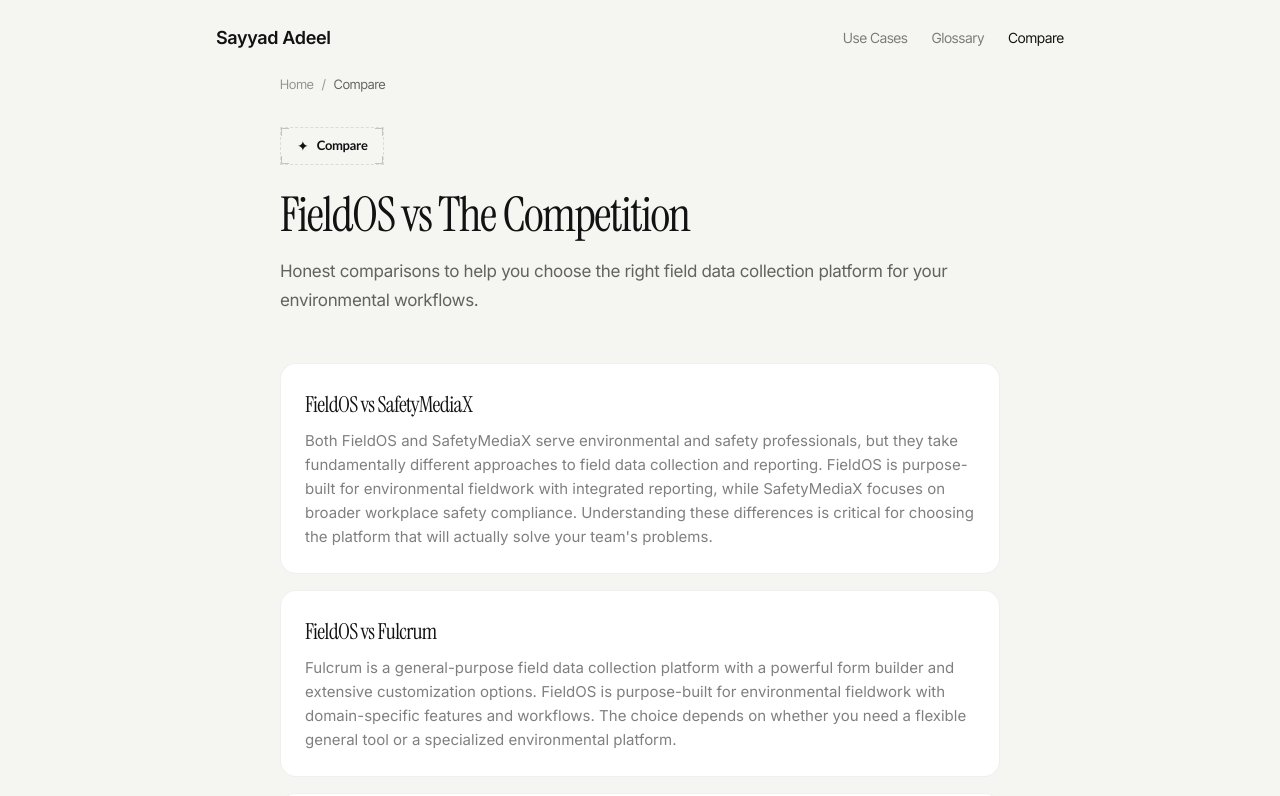
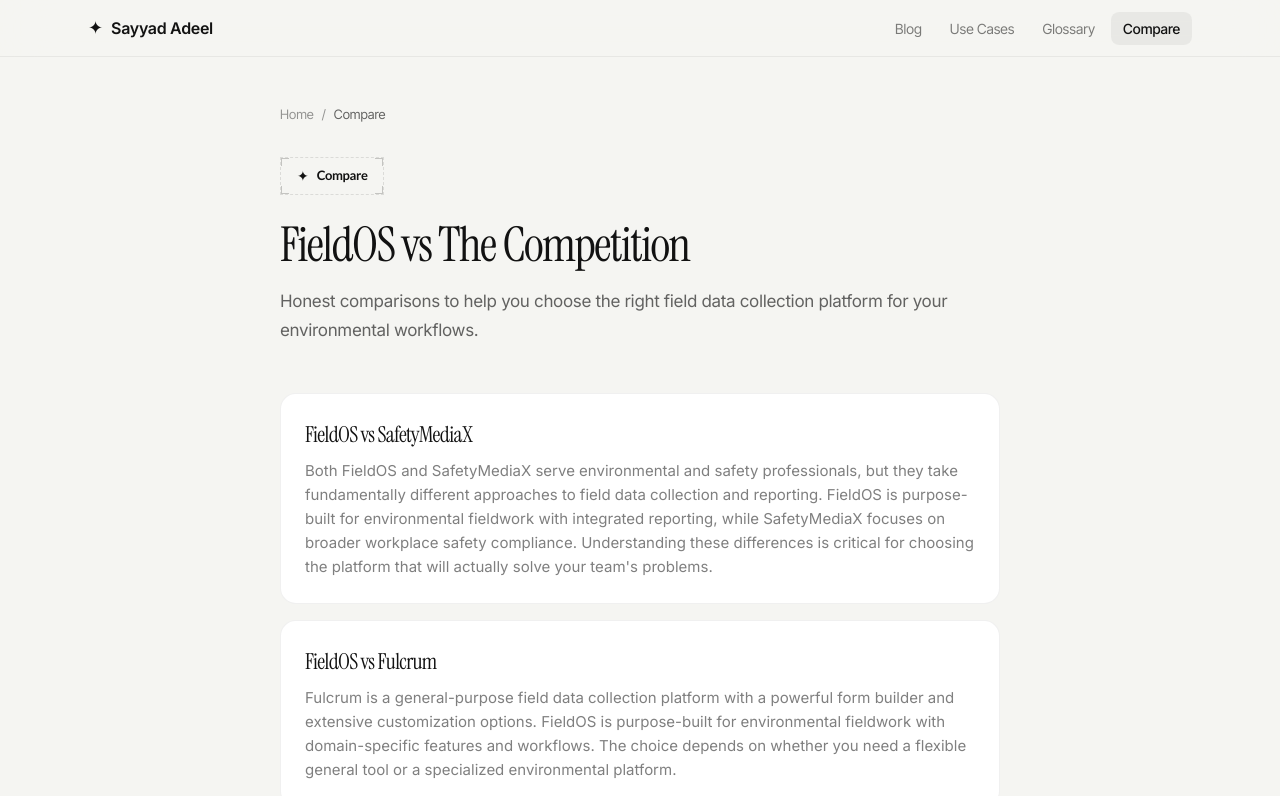
Before and after one commit to SayyadAdeel-a/sayyadadeel, a Next.js app: page /compare in a window 1280 px wide. Shown: the top 796 px of the page. Built offline with nearby package versions, Linux system fonts and the light colour scheme.

Commit message:
Add sticky header and shared footer across all public pages, remove inline navs

```diff
--- a/app/blog/[slug]/page.tsx
+++ b/app/blog/[slug]/page.tsx
@@ -66,19 +66,7 @@
       />
 
       <main className="min-h-screen bg-[#f5f5f2]">
-        <nav className="mx-auto flex max-w-4xl items-center justify-between px-6 py-6">
-          <Link href="/" className="font-sans text-[18px] font-semibold tracking-[-0.36px] text-[#121212]">
-            Sayyad Adeel
-          </Link>
-          <div className="flex items-center gap-6 font-tight text-[14px] text-black/50">
-            <Link href="/blog" className="hover:text-[#121212] transition-colors">Blog</Link>
-            <Link href="/use-cases" className="hover:text-[#121212] transition-colors">Use Cases</Link>
-            <Link href="/glossary" className="hover:text-[#121212] transition-colors">Glossary</Link>
-            <Link href="/compare" className="hover:text-[#121212] transition-colors">Compare</Link>
-          </div>
-        </nav>
-
-        <article className="mx-auto max-w-3xl px-6 pb-24">
+        <article className="mx-auto max-w-3xl px-6 py-12 pb-24">
           <nav className="mb-8 font-tight text-[13px] text-black/40">
             <Link href="/" className="hover:text-[#121212]">Home</Link>
             <span className="mx-2">/</span>
--- a/app/blog/page.tsx
+++ b/app/blog/page.tsx
@@ -17,20 +17,7 @@
 
 export default function BlogHub() {
   return (
-    <main className="min-h-screen bg-[#f5f5f2]">
-      <nav className="mx-auto flex max-w-4xl items-center justify-between px-6 py-6">
-        <Link href="/" className="font-sans text-[18px] font-semibold tracking-[-0.36px] text-[#121212]">
-          Sayyad Adeel
-        </Link>
-        <div className="flex items-center gap-6 font-tight text-[14px] text-black/50">
-          <Link href="/blog" className="text-[#121212]">Blog</Link>
-          <Link href="/use-cases" className="hover:text-[#121212] transition-colors">Use Cases</Link>
-          <Link href="/glossary" className="hover:text-[#121212] transition-colors">Glossary</Link>
-          <Link href="/compare" className="hover:text-[#121212] transition-colors">Compare</Link>
-        </div>
-      </nav>
-
-      <section className="mx-auto max-w-3xl px-6 pb-24">
+    <section className="mx-auto max-w-3xl px-6 py-12 pb-24">
         <nav className="mb-8 font-tight text-[13px] text-black/40">
           <Link href="/" className="hover:text-[#121212]">Home</Link>
           <span className="mx-2">/</span>
@@ -85,6 +72,5 @@
           ))}
         </div>
       </section>
-    </main>
   );
 }
--- a/app/compare/[slug]/page.tsx
+++ b/app/compare/[slug]/page.tsx
@@ -80,19 +80,7 @@
       )}
 
       <main className="min-h-screen bg-[#f5f5f2]">
-        {/* Nav */}
-        <nav className="mx-auto flex max-w-4xl items-center justify-between px-6 py-6">
-          <Link href="/" className="font-sans text-[18px] font-semibold tracking-[-0.36px] text-[#121212]">
-            Sayyad Adeel
-          </Link>
-          <div className="flex items-center gap-6 font-tight text-[14px] text-black/50">
-            <Link href="/use-cases" className="hover:text-[#121212] transition-colors">Use Cases</Link>
-            <Link href="/glossary" className="hover:text-[#121212] transition-colors">Glossary</Link>
-            <Link href="/compare" className="hover:text-[#121212] transition-colors">Compare</Link>
-          </div>
-        </nav>
-
-        <article className="mx-auto max-w-3xl px-6 pb-24">
+        <article className="mx-auto max-w-3xl px-6 py-12 pb-24">
           {/* Breadcrumb */}
           <nav className="mb-8 font-tight text-[13px] text-black/40">
             <Link href="/" className="hover:text-[#121212]">Home</Link>
--- a/app/compare/page.tsx
+++ b/app/compare/page.tsx
@@ -17,19 +17,7 @@
 
 export default function CompareHub() {
   return (
-    <main className="min-h-screen bg-[#f5f5f2]">
-      <nav className="mx-auto flex max-w-4xl items-center justify-between px-6 py-6">
-        <Link href="/" className="font-sans text-[18px] font-semibold tracking-[-0.36px] text-[#121212]">
-          Sayyad Adeel
-        </Link>
-        <div className="flex items-center gap-6 font-tight text-[14px] text-black/50">
-          <Link href="/use-cases" className="hover:text-[#121212] transition-colors">Use Cases</Link>
-          <Link href="/glossary" className="hover:text-[#121212] transition-colors">Glossary</Link>
-          <Link href="/compare" className="text-[#121212]">Compare</Link>
-        </div>
-      </nav>
-
-      <section className="mx-auto max-w-3xl px-6 pb-24">
+    <section className="mx-auto max-w-3xl px-6 py-12 pb-24">
         <nav className="mb-8 font-tight text-[13px] text-black/40">
           <Link href="/" className="hover:text-[#121212]">Home</Link>
           <span className="mx-2">/</span>
@@ -69,6 +57,5 @@
           ))}
         </div>
       </section>
-    </main>
   );
 }
--- a/app/glossary/[slug]/page.tsx
+++ b/app/glossary/[slug]/page.tsx
@@ -77,19 +77,7 @@
       )}
 
       <main className="min-h-screen bg-[#f5f5f2]">
-        {/* Nav */}
-        <nav className="mx-auto flex max-w-4xl items-center justify-between px-6 py-6">
-          <Link href="/" className="font-sans text-[18px] font-semibold tracking-[-0.36px] text-[#121212]">
-            Sayyad Adeel
-          </Link>
-          <div className="flex items-center gap-6 font-tight text-[14px] text-black/50">
-            <Link href="/use-cases" className="hover:text-[#121212] transition-colors">Use Cases</Link>
-            <Link href="/glossary" className="hover:text-[#121212] transition-colors">Glossary</Link>
-            <Link href="/compare" className="hover:text-[#121212] transition-colors">Compare</Link>
-          </div>
-        </nav>
-
-        <article className="mx-auto max-w-3xl px-6 pb-24">
+        <article className="mx-auto max-w-3xl px-6 py-12 pb-24">
           {/* Breadcrumb */}
           <nav className="mb-8 font-tight text-[13px] text-black/40">
             <Link href="/" className="hover:text-[#121212]">Home</Link>
--- a/app/glossary/page.tsx
+++ b/app/glossary/page.tsx
@@ -17,19 +17,7 @@
 
 export default function GlossaryHub() {
   return (
-    <main className="min-h-screen bg-[#f5f5f2]">
-      <nav className="mx-auto flex max-w-4xl items-center justify-between px-6 py-6">
-        <Link href="/" className="font-sans text-[18px] font-semibold tracking-[-0.36px] text-[#121212]">
-          Sayyad Adeel
-        </Link>
-        <div className="flex items-center gap-6 font-tight text-[14px] text-black/50">
-          <Link href="/use-cases" className="hover:text-[#121212] transition-colors">Use Cases</Link>
-          <Link href="/glossary" className="text-[#121212]">Glossary</Link>
-          <Link href="/compare" className="hover:text-[#121212] transition-colors">Compare</Link>
-        </div>
-      </nav>
-
-      <section className="mx-auto max-w-3xl px-6 pb-24">
+    <section className="mx-auto max-w-3xl px-6 py-12 pb-24">
         <nav className="mb-8 font-tight text-[13px] text-black/40">
           <Link href="/" className="hover:text-[#121212]">Home</Link>
           <span className="mx-2">/</span>
@@ -74,6 +62,5 @@
           ))}
         </div>
       </section>
-    </main>
   );
 }
--- a/app/layout.tsx
+++ b/app/layout.tsx
@@ -1,5 +1,7 @@
 import type { Metadata, Viewport } from "next";
 import { Geist, Geist_Mono, Inter, Inter_Tight, Instrument_Serif, Lato } from "next/font/google";
+import { Header } from "@/components/layout/header";
+import { Footer } from "@/components/layout/footer";
 import "./globals.css";
 
 const geistSans = Geist({
@@ -147,7 +149,9 @@
         <link rel="preload" as="image" href="/originkit/hero-20/mobile-hero.webp" imageSizes="(max-width: 768px) 100vw, 50vw" />
       </head>
       <body className="min-h-full flex flex-col bg-[#f5f5f2] text-[#121212]">
-        {children}
+        <Header />
+        <main className="flex-1">{children}</main>
+        <Footer />
       </body>
     </html>
   );
--- a/app/page.tsx
+++ b/app/page.tsx
@@ -2,7 +2,6 @@
 import { FeaturesSection } from "@/components/sections/featured-product";
 import { About } from "@/components/sections/about";
 import { Contact } from "@/components/sections/contact";
-import { Footer } from "@/components/layout/footer";
 
 export default function Home() {
   return (
@@ -11,7 +10,6 @@
       <FeaturesSection />
       <About />
       <Contact />
-      <Footer />
     </>
   );
 }
--- a/app/use-cases/[slug]/page.tsx
+++ b/app/use-cases/[slug]/page.tsx
@@ -84,19 +84,7 @@
       )}
 
       <main className="min-h-screen bg-[#f5f5f2]">
-        {/* Nav */}
-        <nav className="mx-auto flex max-w-4xl items-center justify-between px-6 py-6">
-          <Link href="/" className="font-sans text-[18px] font-semibold tracking-[-0.36px] text-[#121212]">
-            Sayyad Adeel
-          </Link>
-          <div className="flex items-center gap-6 font-tight text-[14px] text-black/50">
-            <Link href="/use-cases" className="hover:text-[#121212] transition-colors">Use Cases</Link>
-            <Link href="/glossary" className="hover:text-[#121212] transition-colors">Glossary</Link>
-            <Link href="/compare" className="hover:text-[#121212] transition-colors">Compare</Link>
-          </div>
-        </nav>
-
-        <article className="mx-auto max-w-3xl px-6 pb-24">
+        <article className="mx-auto max-w-3xl px-6 py-12 pb-24">
           {/* Breadcrumb */}
           <nav className="mb-8 font-tight text-[13px] text-black/40">
             <Link href="/" className="hover:text-[#121212]">Home</Link>
--- a/app/use-cases/page.tsx
+++ b/app/use-cases/page.tsx
@@ -17,19 +17,7 @@
 
 export default function UseCasesHub() {
   return (
-    <main className="min-h-screen bg-[#f5f5f2]">
-      <nav className="mx-auto flex max-w-4xl items-center justify-between px-6 py-6">
-        <Link href="/" className="font-sans text-[18px] font-semibold tracking-[-0.36px] text-[#121212]">
-          Sayyad Adeel
-        </Link>
-        <div className="flex items-center gap-6 font-tight text-[14px] text-black/50">
-          <Link href="/use-cases" className="text-[#121212]">Use Cases</Link>
-          <Link href="/glossary" className="hover:text-[#121212] transition-colors">Glossary</Link>
-          <Link href="/compare" className="hover:text-[#121212] transition-colors">Compare</Link>
-        </div>
-      </nav>
-
-      <section className="mx-auto max-w-3xl px-6 pb-24">
+    <section className="mx-auto max-w-3xl px-6 py-12 pb-24">
         <nav className="mb-8 font-tight text-[13px] text-black/40">
           <Link href="/" className="hover:text-[#121212]">Home</Link>
           <span className="mx-2">/</span>
@@ -69,6 +57,5 @@
           ))}
         </div>
       </section>
-    </main>
   );
 }
--- /dev/null
+++ b/components/layout/header.tsx
@@ -0,0 +1,47 @@
+"use client";
+
+import Link from "next/link";
+import { usePathname } from "next/navigation";
+
+const navLinks = [
+  { label: "Blog", href: "/blog" },
+  { label: "Use Cases", href: "/use-cases" },
+  { label: "Glossary", href: "/glossary" },
+  { label: "Compare", href: "/compare" },
+];
+
+export function Header() {
+  const pathname = usePathname();
+
+  return (
+    <header className="sticky top-0 z-50 border-b border-black/[0.06] bg-[#f5f5f2]/80 backdrop-blur-xl">
+      <nav className="mx-auto flex h-14 max-w-6xl items-center justify-between px-6">
+        <Link href="/" className="flex items-center gap-2">
+          <span className="text-lg">&#x2726;</span>
+          <span className="font-sans text-[16px] font-semibold tracking-[-0.32px] text-[#121212]">
+            Sayyad Adeel
+          </span>
+        </Link>
+
+        <div className="flex items-center gap-1">
+          {navLinks.map((link) => {
+            const isActive = pathname === link.href || pathname.startsWith(link.href + "/");
+            return (
+              <Link
+                key={link.href}
+                href={link.href}
+                className={`rounded-[8px] px-3 py-1.5 font-tight text-[14px] transition-colors ${
+                  isActive
+                    ? "bg-black/[0.05] text-[#121212] font-medium"
+                    : "text-black/50 hover:text-[#121212]"
+                }`}
+              >
+                {link.label}
+              </Link>
+            );
+          })}
+        </div>
+      </nav>
+    </header>
+  );
+}
```
